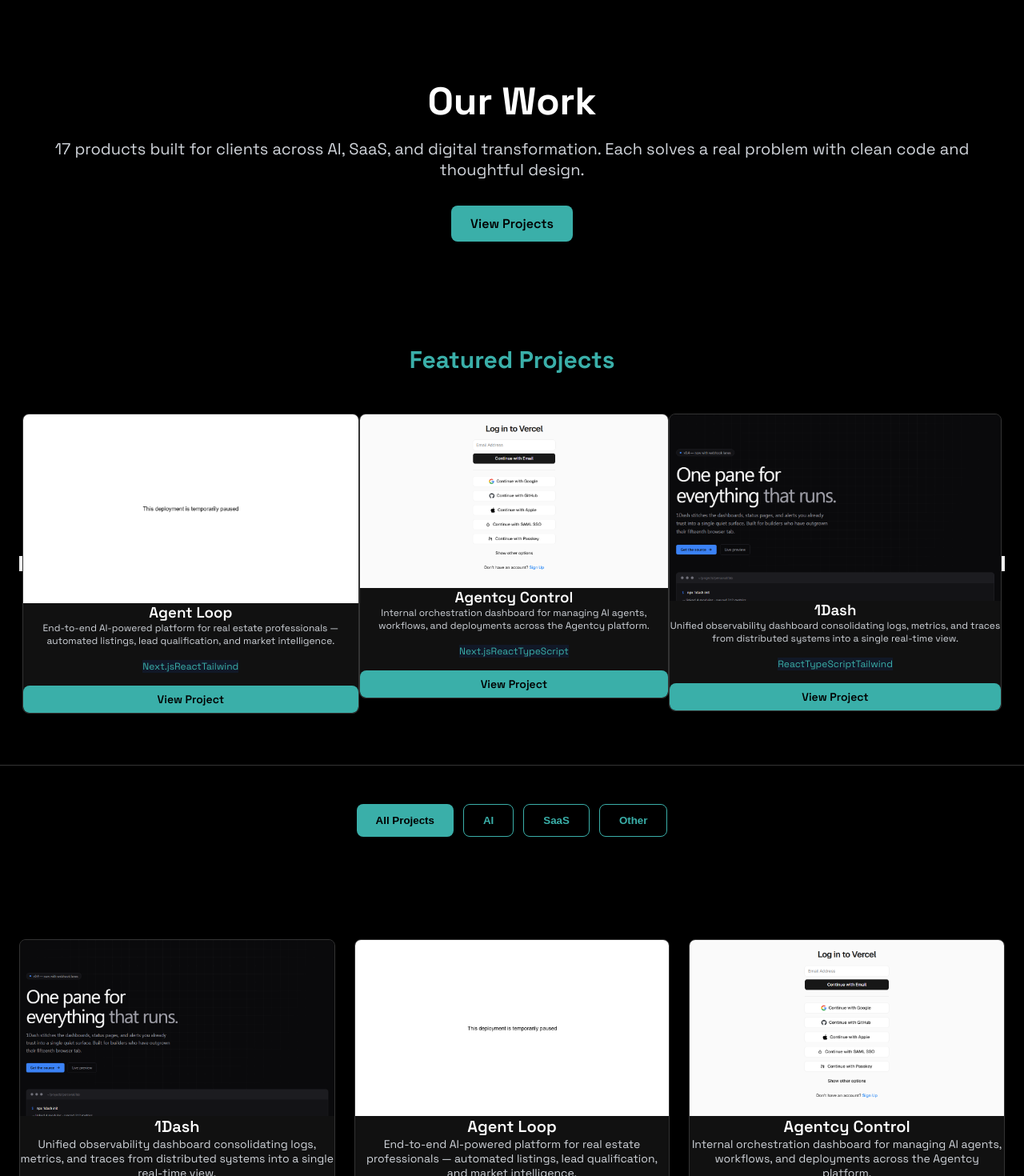
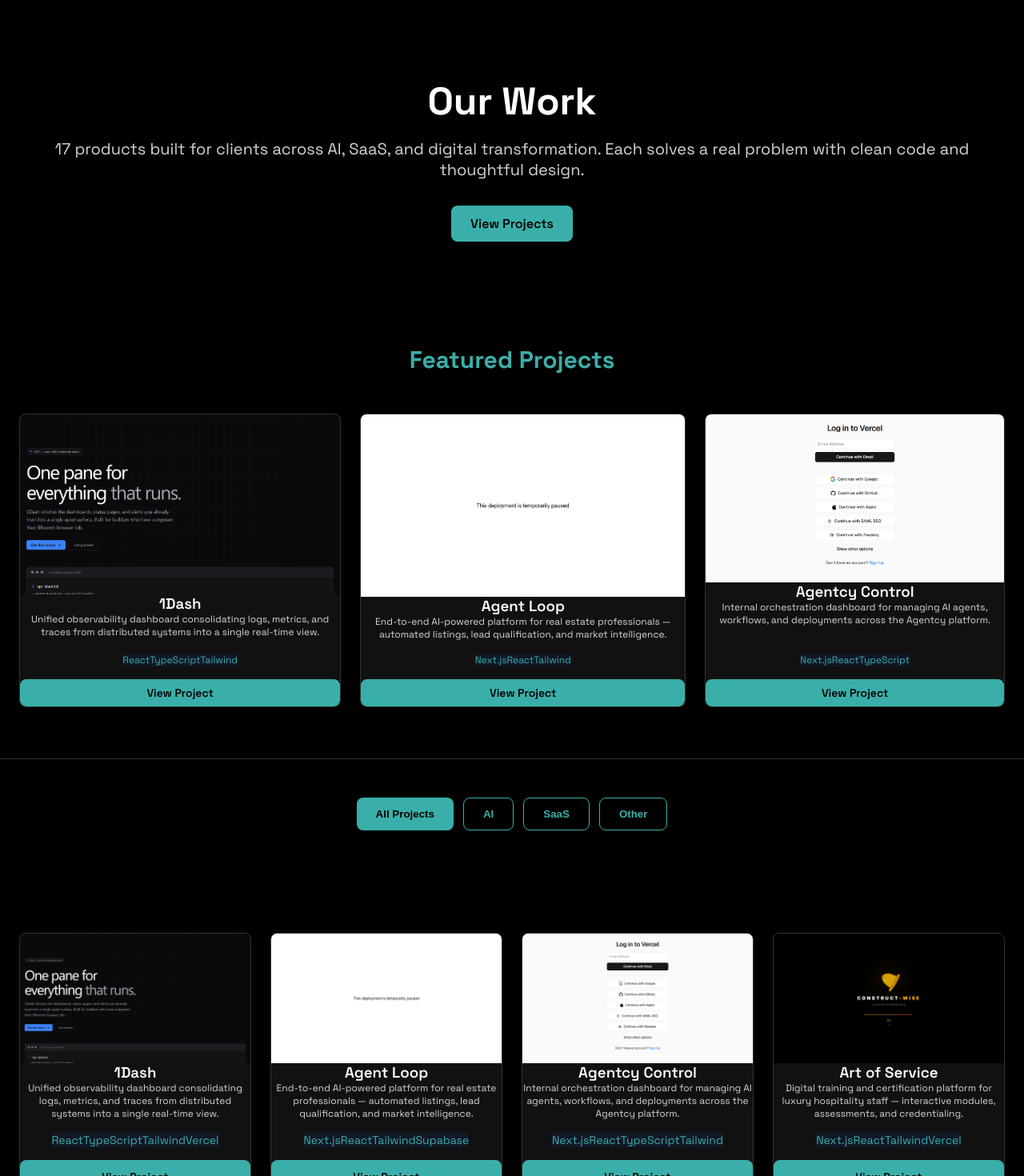
Before and after one commit to nathanfishhk-hue/Agentcy-portfolio-page, a React (Vite) app: page / in a window 1280 px wide. Shown: the top 1470 px of the page at 80% size. Built offline with nearby package versions, Linux system fonts and the light colour scheme.

Commit message:
feat: no animations, remove carousel buttons, all projects 4 per row, smaller cards

```diff
--- a/src/components/FeaturedRow.tsx
+++ b/src/components/FeaturedRow.tsx
@@ -1,4 +1,3 @@
-import { useState, useEffect } from 'react';
 import type { Project } from '../data/projects';
 import ProjectCard from './ProjectCard';
 
@@ -9,42 +8,6 @@
 export default function FeaturedRow({ projects }: Props) {
   if (projects.length === 0) return null;
 
-  const [currentIndex, setCurrentIndex] = useState(0);
-  const [isAnimating, setIsAnimating] = useState(false);
-
-  const nextCard = () => {
-    if (isAnimating) return;
-    setIsAnimating(true);
-    setTimeout(() => {
-      setCurrentIndex((prev) => (prev + 1) % projects.length);
-      setIsAnimating(false);
-    }, 350);
-  };
-
-  const prevCard = () => {
-    if (isAnimating) return;
-    setIsAnimating(true);
-    setTimeout(() => {
-      setCurrentIndex((prev) => (prev - 1 + projects.length) % projects.length);
-      setIsAnimating(false);
-    }, 350);
-  };
-
-  useEffect(() => {
-    const timer = setInterval(nextCard, 5000);
-    return () => clearInterval(timer);
-  }, [isAnimating]);
-
-  // Get current project and neighbors for 3-card view
-  const getVisibleProjects = () => {
-    const result = [];
-    for (let i = 0; i < 3; i++) {
-      const index = (currentIndex + i) % projects.length;
-      result.push(projects[index]);
-    }
-    return result;
-  };
-
   return (
     <section className="py-16 border-b border-gray-200">
       <div className="container">
@@ -52,49 +15,13 @@
           Featured Projects
         </h2>
 
-        <div className="relative flex items-center justify-center">
-          {/* Left button */}
-          <button
-            onClick={prevCard}
-            disabled={isAnimating}
-            className="absolute left-2 md:left-8 z-20 p-3 rounded-full bg-black border-2 border-teal text-teal hover:bg-teal hover:text-black transition-all shadow-lg disabled:opacity-50"
-            aria-label="Previous card"
-          >
-            <svg className="w-7 h-7" fill="none" stroke="currentColor" viewBox="0 0 24 24">
-              <path strokeLinecap="round" strokeLinejoin="round" strokeWidth={2.5} d="M15 19l-7-7 7-7" />
-            </svg>
-          </button>
-
-          {/* Cards container - all same size */}
-          <div className="flex items-start justify-center gap-4 md:gap-8 h-80 md:h-96 px-16 md:px-0">
-            {getVisibleProjects().map((p) => (
-              <div
-                key={`${p.slug}-${currentIndex}`}
-                className={`transition-all duration-300 ${
-                  isAnimating ? 'opacity-0 translate-x-4' : 'opacity-100 translate-x-0'
-                }`}
-                style={{
-                  transition: 'opacity 350ms ease, transform 350ms ease',
-                }}
-              >
-                <div className="w-56 md:w-64">
-                  <ProjectCard project={p} featured />
-                </div>
-              </div>
-            ))}
-          </div>
-
-          {/* Right button */}
-          <button
-            onClick={nextCard}
-            disabled={isAnimating}
-            className="absolute right-2 md:right-8 z-20 p-3 rounded-full bg-black border-2 border-teal text-teal hover:bg-teal hover:text-black transition-all shadow-lg disabled:opacity-50"
-            aria-label="Next card"
-          >
-            <svg className="w-7 h-7" fill="none" stroke="currentColor" viewBox="0 0 24 24">
-              <path strokeLinecap="round" strokeLinejoin="round" strokeWidth={2.5} d="M9 5l7 7-7 7" />
-            </svg>
-          </button>
+        {/* Cards container - all same size, no animations, no buttons */}
+        <div className="flex items-start justify-center gap-6 md:gap-8 h-80 md:h-96">
+          {projects.slice(0, 3).map((p) => (
+            <div key={p.slug} className="w-56 md:w-64">
+              <ProjectCard project={p} featured />
+            </div>
+          ))}
         </div>
       </div>
     </section>
--- a/src/components/ProjectCard.tsx
+++ b/src/components/ProjectCard.tsx
@@ -22,10 +22,10 @@
     ? 'fade-in stagger rounded-lg border border-gray-200 overflow-hidden hover:shadow-md transition-all flex flex-col h-full bg-white'
     : 'fade-in stagger rounded-lg border border-gray-200 overflow-hidden hover:shadow-md transition-all flex flex-col h-full bg-white';
 
-  const contentPadding = featured ? 'p-3' : 'p-5';
-  const titleSize = featured ? 'text-base' : 'text-xl';
-  const descriptionSize = featured ? 'text-xs' : 'text-sm';
-  const badgeGap = featured ? 'gap-1' : 'gap-2';
+  const contentPadding = featured ? 'p-3' : 'p-4';
+  const titleSize = featured ? 'text-base' : 'text-lg';
+  const descriptionSize = featured ? 'text-xs' : 'text-xs';
+  const badgeGap = featured ? 'gap-1' : 'gap-1';
   const maxTech = featured ? 3 : 4;
 
   return (
--- a/src/components/ProjectGrid.tsx
+++ b/src/components/ProjectGrid.tsx
@@ -19,9 +19,13 @@
   return (
     <section className="py-20">
       <div className="container">
-        <div className="grid grid-cols-1 sm:grid-cols-2 lg:grid-cols-3">
-          {projects.map((p, i) => (
-            <ProjectCard key={p.slug} project={p} style={{ '--stagger-index': i } as React.CSSProperties} />
+        <div className="grid grid-cols-2 lg:grid-cols-4 gap-4 md:gap-6">
+          {projects.map((p) => (
+            <ProjectCard
+              key={p.slug}
+              project={p}
+              style={{ '--stagger-index': 0 } as React.CSSProperties}
+            />
           ))}
         </div>
       </div>
--- a/src/styles/globals.css
+++ b/src/styles/globals.css
@@ -58,6 +58,7 @@
 
 @media (min-width: 1024px) {
   .lg\:grid-cols-3 { grid-template-columns: repeat(3, 1fr) !important; }
+  .lg\:grid-cols-4 { grid-template-columns: repeat(4, 1fr) !important; }
 }
 
 /* Flex */
```
